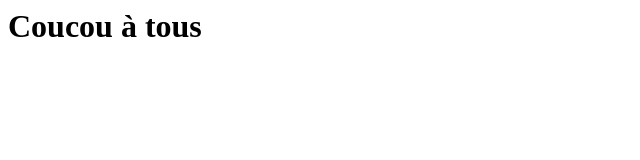
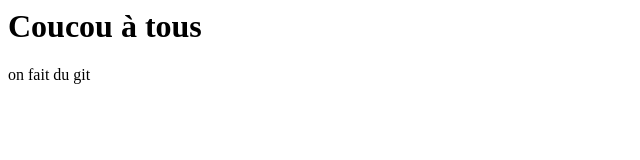
Before and after one commit to AuroreMoz/projet_git, a plain HTML site: page src/index.html in a window 1280 px wide. Shown: the full height of the page, 0-640 px from the left. Drawn offline with Linux system fonts and the light colour scheme.

Commit message:
le commit de plus

```diff
--- a/src/index.html
+++ b/src/index.html
@@ -4,5 +4,6 @@
     </head>
     <body>
         <h1>Coucou à tous</h1>
+        on fait du git
     </body>
 </html>
```
